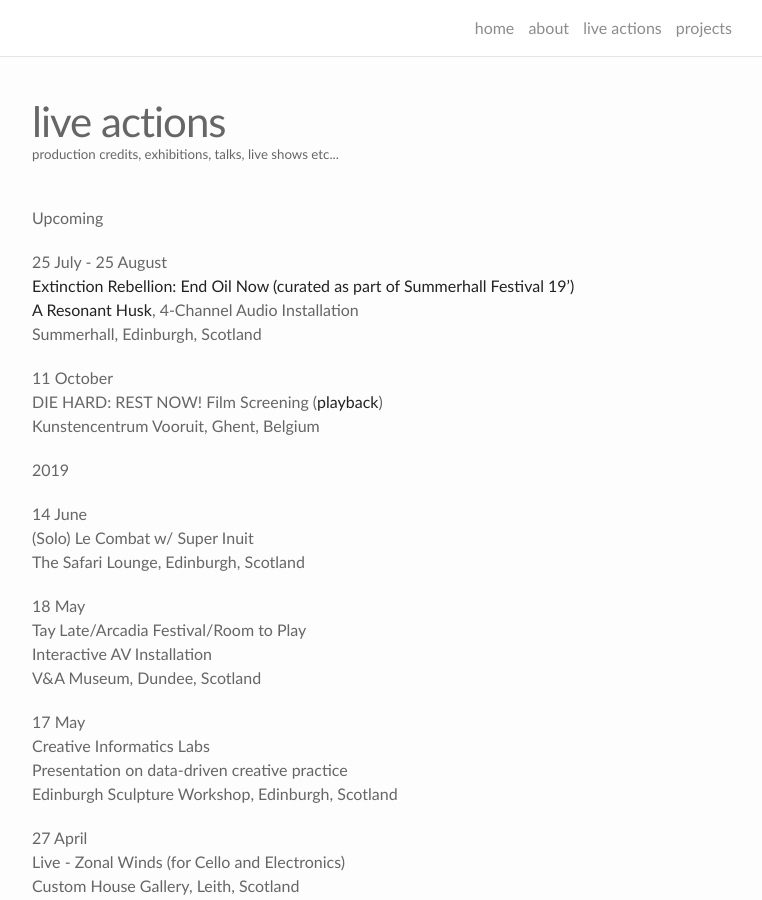
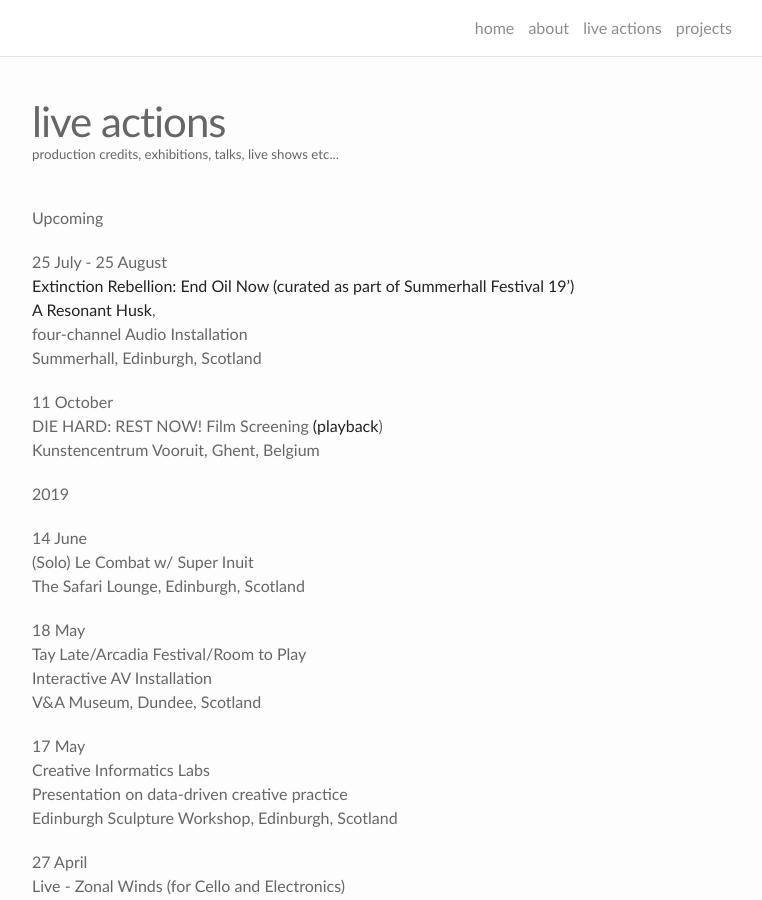
Before and after one commit to martindisley/martindisley.github.io, a Jekyll site: the page built from poetry.md, in a window 1280 px wide and 900 px high. Shown: the whole window, without its empty margins (258-1020 px from the left). Built offline with Jekyll 4.4.1, drawn with Linux system fonts in a browser that asks for light colours; nearby versions of some CDN libraries.

Commit message:
live dates edit

```diff
--- a/poetry.md
+++ b/poetry.md
@@ -9,12 +9,12 @@ Upcoming
 
 25 July - 25 August<br/>
 [Extinction Rebellion: End Oil Now (curated as part of Summerhall Festival 19')](https://festival19.summerhall.co.uk/exhibition/extinction-rebellion/)<br/>
-[A Resonant Husk](https://www.martindisley.co.uk/portfolio/1_aresonanthusk/),
-4-Channel Audio Installation<br/>
+[A Resonant Husk](https://www.martindisley.co.uk/portfolio/1_aresonanthusk/),<br/>
+four-channel Audio Installation<br/>
 Summerhall, Edinburgh, Scotland<br/>
 
 11 October<br/>
-DIE HARD: REST NOW! Film Screening ([playback](https://www.martindisley.co.uk/portfolio/2_restnowdiehard/))<br/>
+DIE HARD: REST NOW! Film Screening [(playback](https://www.martindisley.co.uk/portfolio/2_restnowdiehard/))<br/>
 Kunstencentrum Vooruit, Ghent, Belgium<br/>
 
 
```
